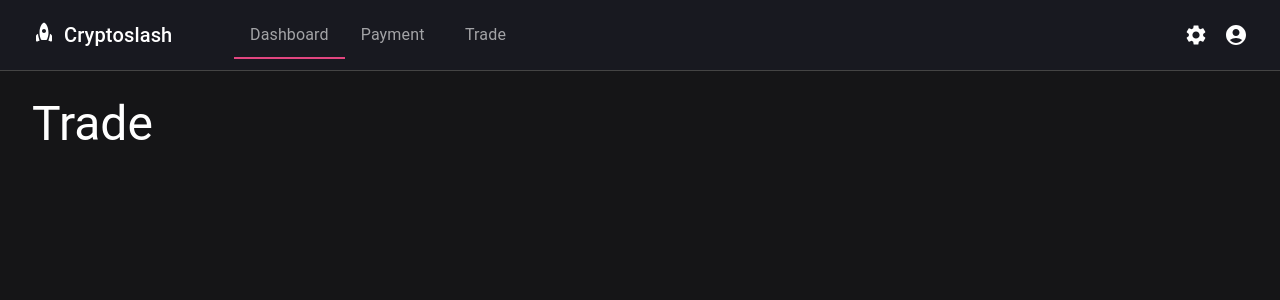
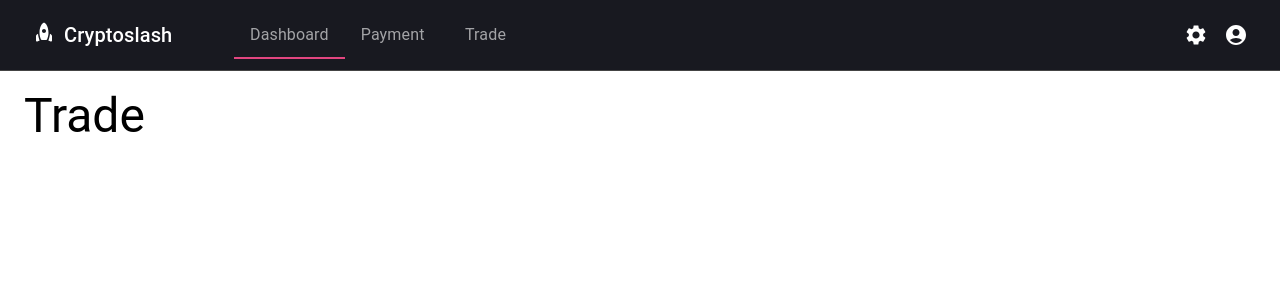
Before and after one commit to finnformica/financial-dashboard, a Next.js app: page /trade in a window 1280 px wide. Shown: the top 300 px of the page. Built offline with nearby package versions, Linux system fonts and the light colour scheme.

Commit message:
clean up code

```diff
--- a/pages/trade.js
+++ b/pages/trade.js
@@ -1,7 +1,15 @@
-import { Typography } from "@mui/material";
+import { Box, Typography, useTheme } from "@mui/material";
 
 const TradePage = () => {
-  return <Typography variant="h3">Trade</Typography>;
+  const theme = useTheme();
+
+  return (
+    <Box sx={{ height: "100vh" }}>
+      <Typography color={theme.palette.text.default} variant="h3">
+        Trade
+      </Typography>
+    </Box>
+  );
 };
 
 export default TradePage;
--- a/styles/globals.css
+++ b/styles/globals.css
@@ -1,8 +1,3 @@
 body {
-  color: white;
-  background: #151517;
-  font-family: sans-serif;
+  margin: 0;
 }
-
-/* background2 = "#181920"
-background1 = "#151517" */
```
Also changed, not shown: components/Banner/Banner.js (+1 -10 lines), pages/payment.js (+10 -2 lines).
